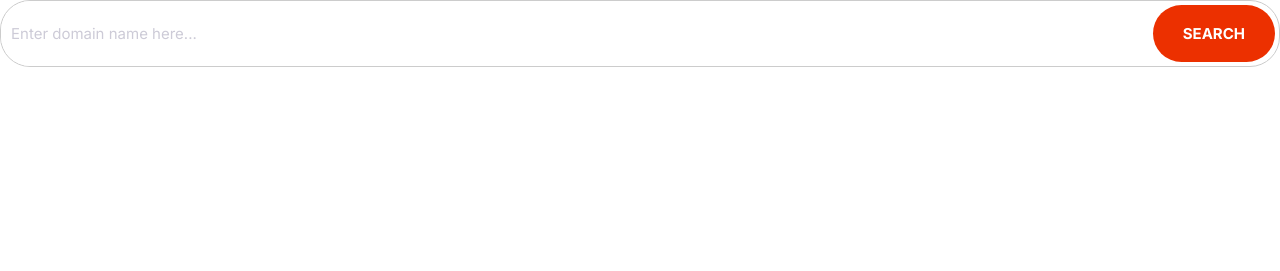
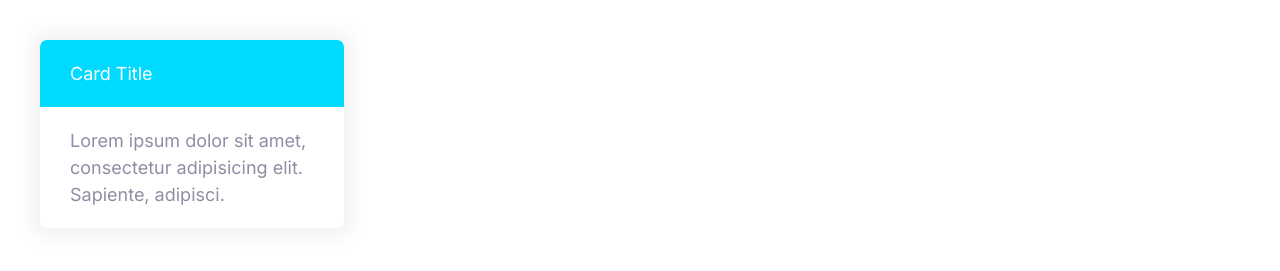
Before and after one commit to Eleshoprecious/Precious, a plain HTML site: page index.html in a window 1280 px wide. Drawn offline with Linux system fonts and the light colour scheme.

Commit message:
building up card components

```diff
--- a/CSS/Style.css
+++ b/CSS/Style.css
@@ -141,6 +141,7 @@ a{
   }
 }
 
+/* icons */
 .icon{
     width: 40px;
     height: 40px;
@@ -159,7 +160,7 @@ a{
     align-items: center;
 }
 
-
+/* buttons */
 .btn{
     border-radius: 40px;
     border: 0;
@@ -249,3 +250,22 @@ background: #3a8ffd;
     }
 
 }
+/* cards */
+.card{
+    border-radius: 7px;
+    box-shadow: 0 0 20px 10px #f3f3f3;
+    overflow: hidden;
+}
+.card__header,
+ .card__body{
+    padding: 2rem 3rem;
+}
+.card--primary .card__header{
+    background: var(--color-primary);
+    color: #fff;
+}
+
+.card--secondary .card__header{
+    background: var(--color-secondary);
+    color: #fff;
+}
--- a/index.html
+++ b/index.html
@@ -15,13 +15,14 @@
     <link rel="stylesheet" href="CSS/Style.css" />
   </head>
   <body>
-    <div class="input-group">
-      <input
-        type="text"
-        class="input"
-        placeholder="Enter domain name here..."
-      />
-      <button class="btn btn--accent">Search</button>
+    <div style="width: 30%; padding: 4rem">
+      <div class="card card--secondary">
+        <header class="card__header">Card Title</header>
+        <div class="card__body">
+          Lorem ipsum dolor sit amet, consectetur adipisicing elit. Sapiente,
+          adipisci.
+        </div>
+      </div>
     </div>
   </body>
 </html>
```
Also changed, not shown: Components/cards.html (added, +9 -0 lines).
